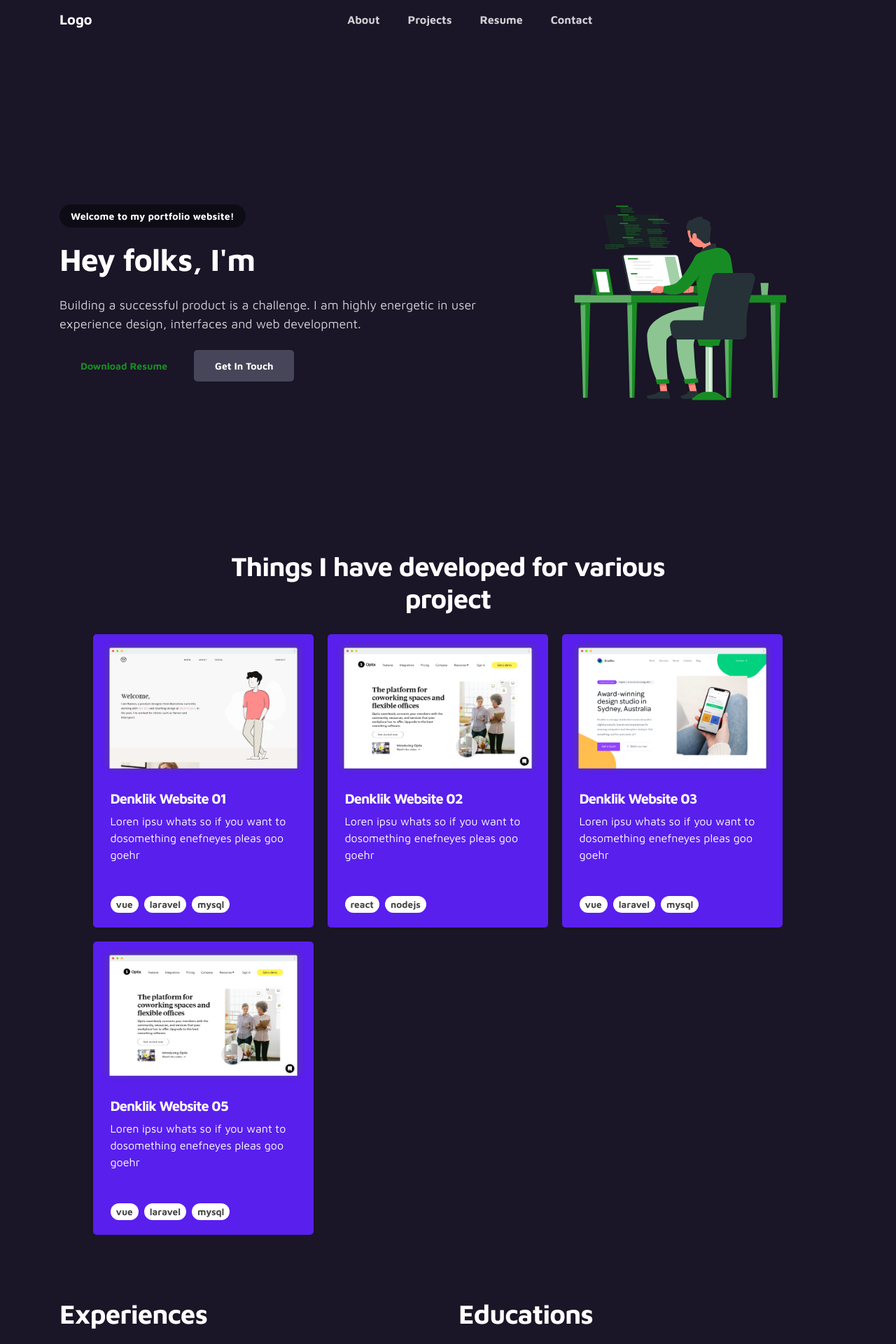
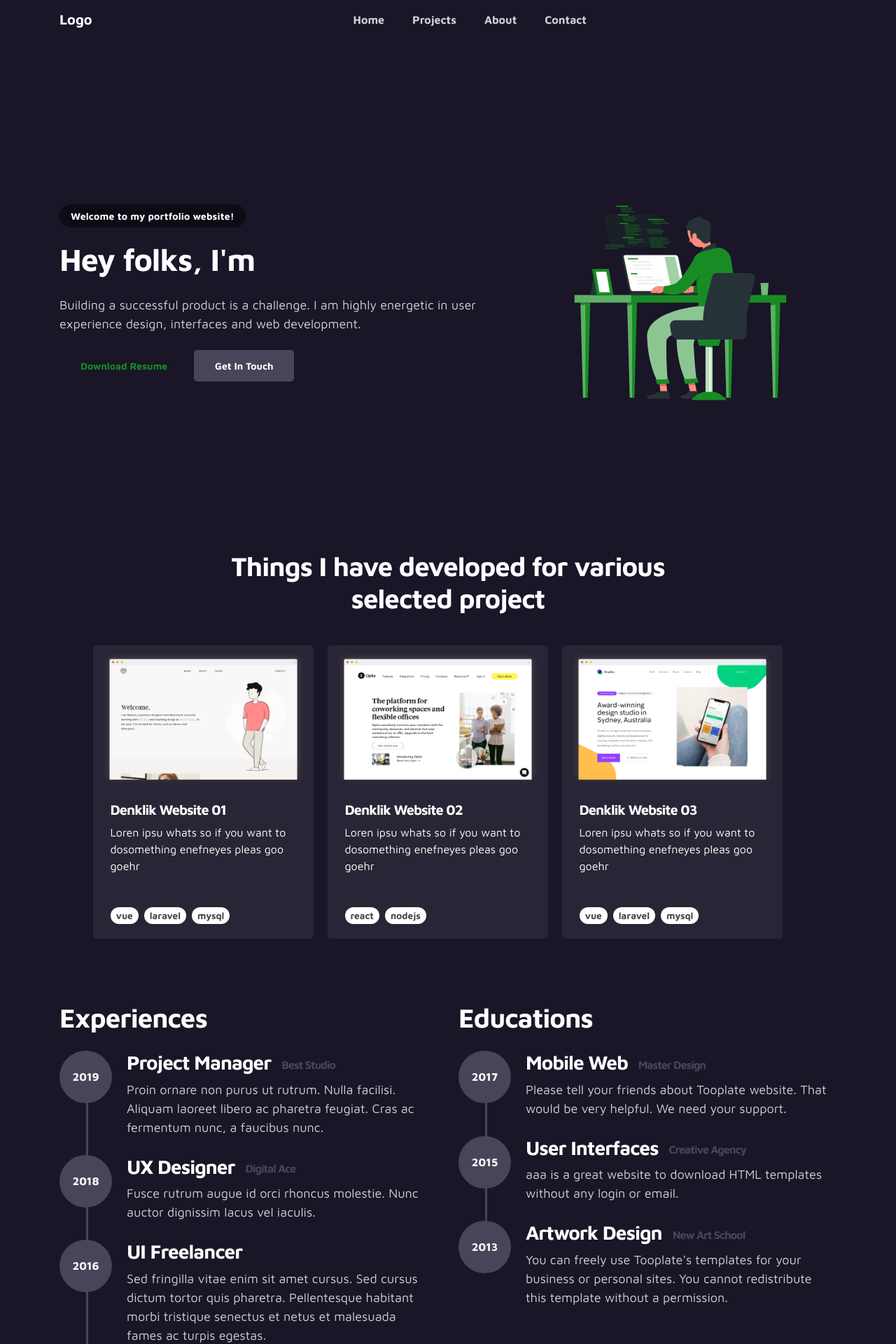
Before and after one commit to alfianardhi/website-codes, a React (Create React App) app: page / in a window 1280 px wide. Shown: the top 1920 px of the page at 70% size. Built offline with nearby package versions, Linux system fonts and the light colour scheme.

Commit message:
update card

```diff
--- a/src/assets/scss/style.scss
+++ b/src/assets/scss/style.scss
@@ -527,7 +527,7 @@ p {
     flex-wrap: wrap;
 
     .project-box {
-      background-color: #591fed;
+      background-color: rgba(255, 255, 255, 0.07);
       width: 315px;
       margin: 20px 20px 0 0;
       border-radius: 5px;
--- a/src/components/Header/index.js
+++ b/src/components/Header/index.js
@@ -19,7 +19,7 @@ export default function Header() {
           <ul className='navbar-nav mx-auto'>
             <li className='nav-item'>
               <Button type='link' href='/about' className='nav-link'>
-                <span data-hover='About'>About</span>
+                <span data-hover='About'>Home</span>
               </Button>
             </li>
             <li className='nav-item'>
@@ -29,7 +29,7 @@ export default function Header() {
             </li>
             <li className='nav-item'>
               <Button type='link' href='/resume' className='nav-link'>
-                <span data-hover='Resume'>Resume</span>
+                <span data-hover='Resume'>About</span>
               </Button>
             </li>
             <li className='nav-item'>
--- a/src/components/ProjectList/index.js
+++ b/src/components/ProjectList/index.js
@@ -9,7 +9,7 @@ export default function ProjectList(props) {
         <div className='row'>
           <div className='col-lg-11 text-center mx-auto col-12'>
             <div className='col-lg-8 mx-auto'>
-              <h2>Things I have developed for various project</h2>
+              <h2 className='mb-4 mobile-mt-2'>Things I have developed for various selected project</h2>
             </div>
             <div className='project-list'>
               {props.data.map((item, index) => {
--- a/src/json/projectList.json
+++ b/src/json/projectList.json
@@ -23,14 +23,6 @@
       "imageUrl": "/images/project-image05.png",
       "listTech": "vue|laravel|mysql",
       "projectUrl": "http://www.abc.com"
-    },
-    {
-      "id": "123",
-      "title": "Denklik Website 05",
-      "description": "Loren ipsu whats so if you want to dosomething enefneyes pleas goo goehr",
-      "imageUrl": "/images/project-image04.png",
-      "listTech": "vue|laravel|mysql",
-      "projectUrl": "http://github.com"
     }
   ]
 }
```
